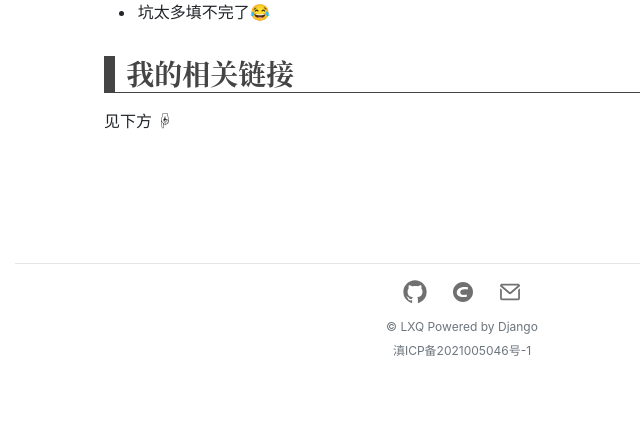
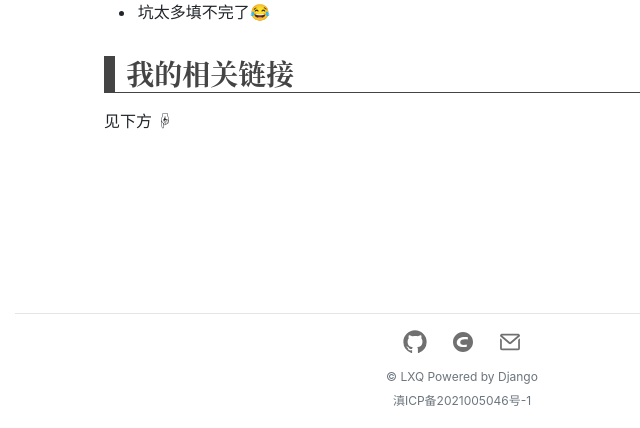
Before and after one commit to fucn569/my_blog, a Django app: page /about/ in a window 1280 px wide. Shown: the part 815-1243 px from the top of the page, without its empty margins (178-818 px from the left). Before the commit the page ends 1171 px from the top, so only its background shows below. Run offline with Django 3.2, Linux system fonts and the light colour scheme; some libraries are stand-ins or nearby versions.

Commit message:
modify js for main-page's height

```diff
--- a/templates/base.html
+++ b/templates/base.html
@@ -140,7 +140,7 @@
       $(function(){
               if ($('body').height() < 1200)
               {
-                  $('.main-page').height(650);
+                  $('.main-page').height(700);
               }
           })
     </script>
```
